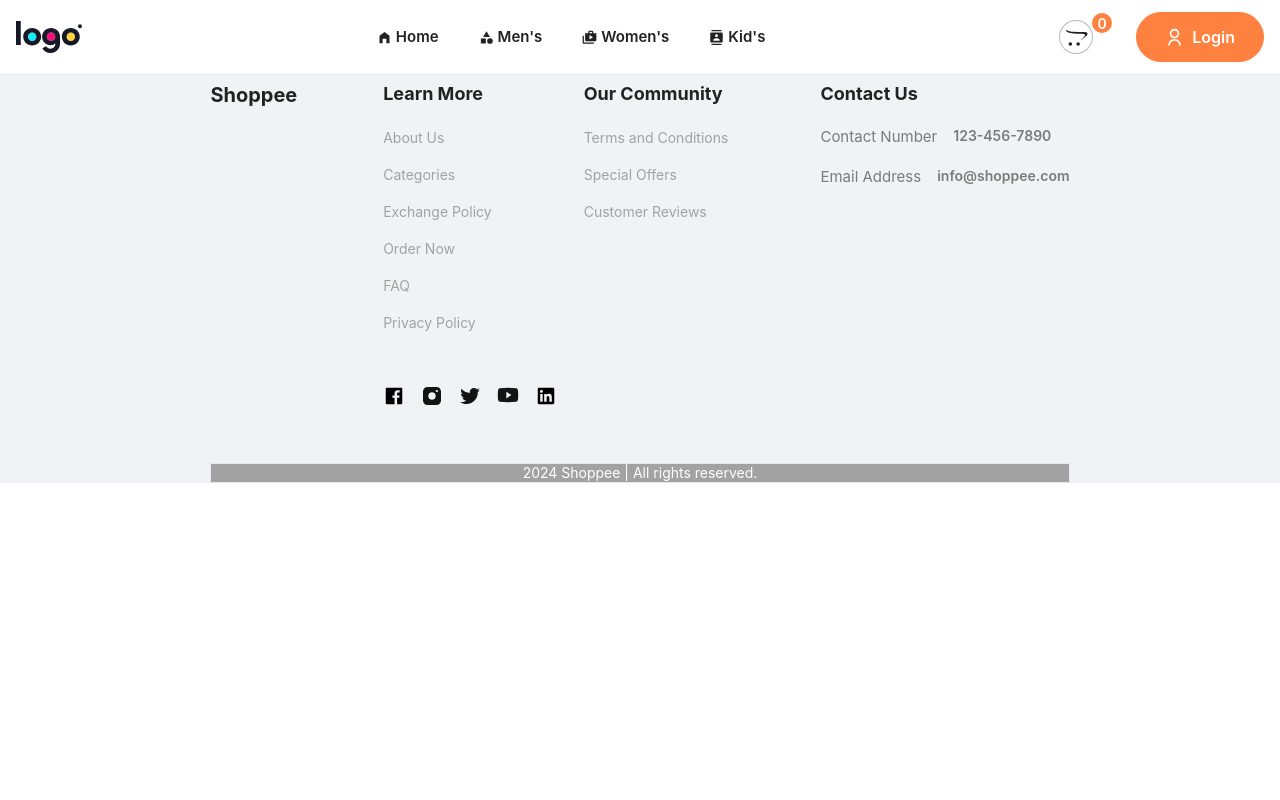
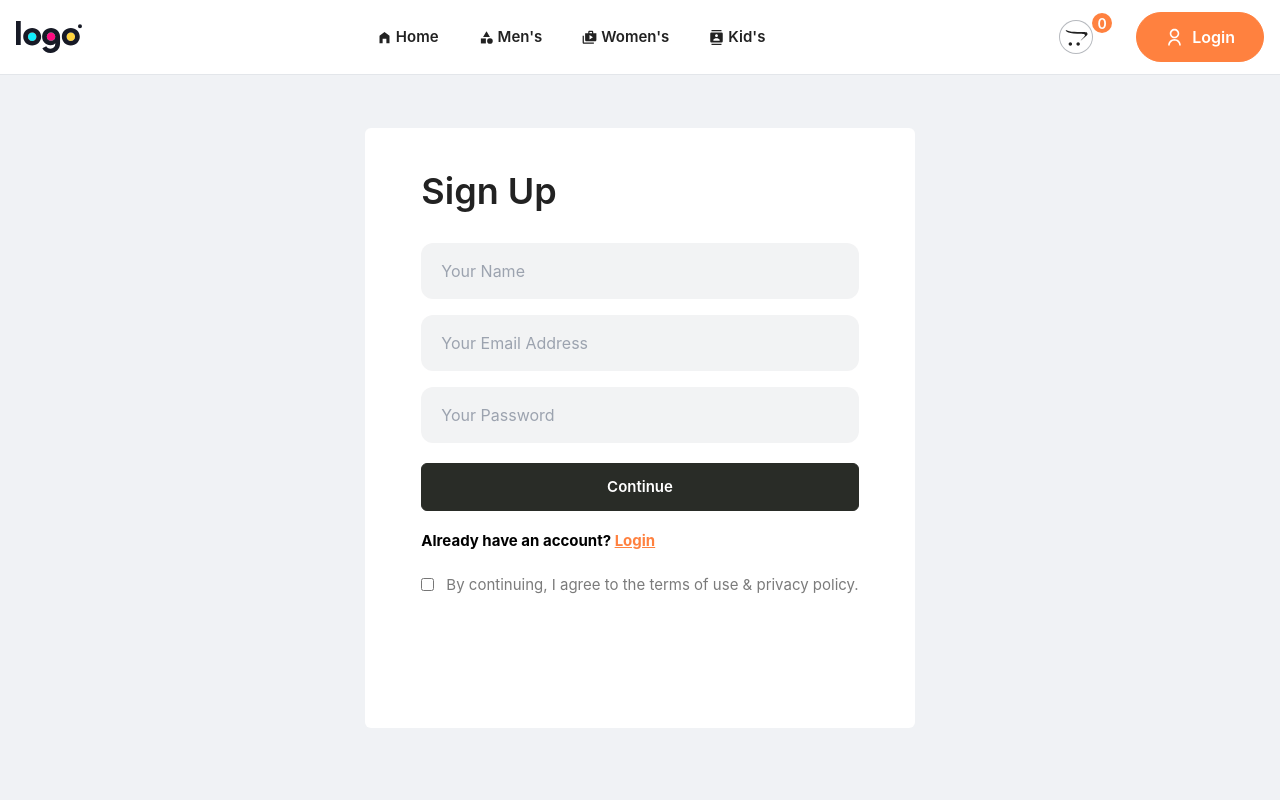
Before and after one commit to MDKolev/digital-shopping, a React (Vite) app: page /login in a window 1280 px wide. Shown: the top 800 px of the page. Built offline with nearby package versions, Linux system fonts and the light colour scheme.

Commit message:
creating Login component

```diff
--- a/src/pages/Login.jsx
+++ b/src/pages/Login.jsx
@@ -2,9 +2,22 @@
 
 const Login = () => {
   return (
-    <div>
-
-    </div>
+    <section className='max_padd_container flexCenter flex-col pt-32'>
+      <div className='max-w-[555px] h-[600px] bg-white m-auto px-14 py-10 rounded-md'>
+        <h3 className="h3">Sign Up</h3>
+        <div className='flex flex-col gap-4 mt-7'>
+          <input type="text" placeholder='Your Name'  className='h-14 w-full pl-5 bg-slate-900/5 outline-none rounded-xl'/>
+          <input type="email" placeholder='Your Email Address' className='h-14 w-full pl-5 bg-slate-900/5 outline-none rounded-xl' />
+          <input type="password" placeholder='Your Password' className='h-14 w-full pl-5 bg-slate-900/5 outline-none rounded-xl' />
+        </div>
+        <button className='btn_dark_rounded my-5 w-full !rounded-md '>Continue</button>
+        <p className='text-black font-bold'>Already have an account? <span className='text-secondary underline cursor-pointer'>Login</span></p>
+        <div className='flexCenter mt-6 gap-3'>
+          <input type="checkbox" name='' id='' />
+          <p>By continuing, I agree to the terms of use & privacy policy.</p>
+        </div>
+      </div>
+    </section>
   )
 }
 
```
